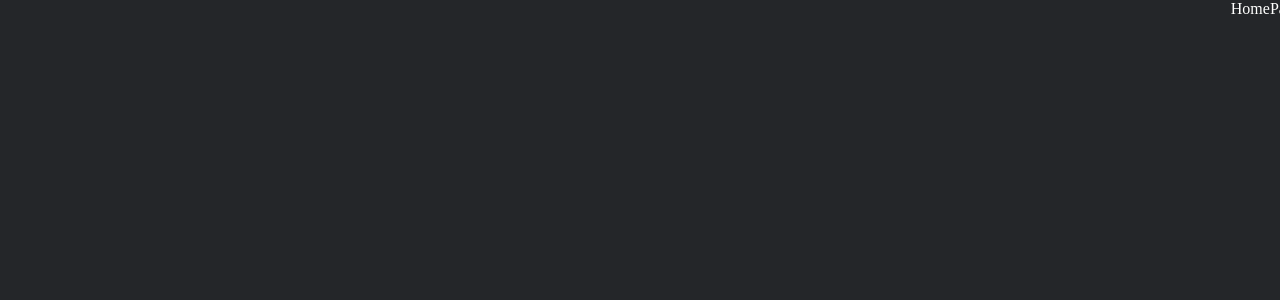
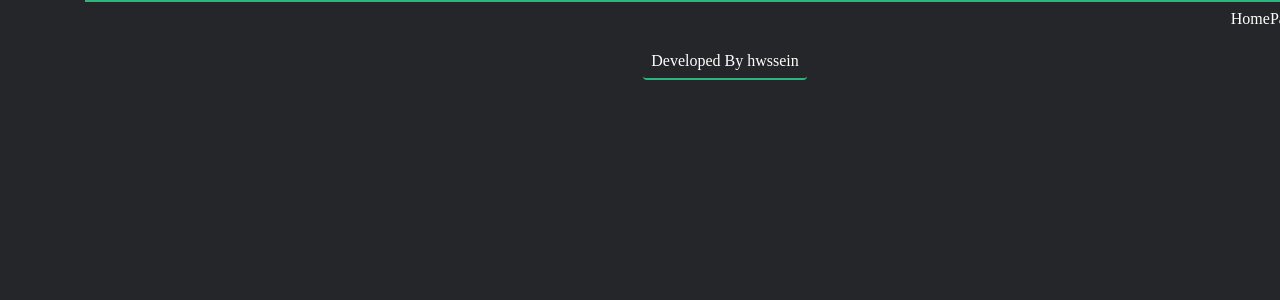
Before and after one commit to hwssein/Nextjs-todo-app, a Next.js app: page / in a window 1280 px wide. Shown: the top 300 px of the page. Built offline with nearby package versions, Linux system fonts and the light colour scheme; a web font is replaced by a local one.

Commit message:
V.01 add layout and header , main, asid, footer

```diff
--- a/src/components/layout/Layout.jsx
+++ b/src/components/layout/Layout.jsx
@@ -1,15 +1,61 @@
-import React from "react";
+import Link from "next/link";
+
+import { Box, Container, Typography } from "@mui/material";
 
 function Layout({ children }) {
   return (
     <>
-      <header></header>
+      <header>
+        <Box
+          component="div"
+          sx={{
+            width: "100%",
+            height: "2px",
+            backgroundColor: "var(--tertiary)",
+            marginBottom: "8px",
+          }}
+        ></Box>
+      </header>
 
       <main>{children}</main>
 
-      <aside></aside>
+      <aside>
+        <Container maxWidth="lg"></Container>
+      </aside>
 
-      <footer></footer>
+      <footer>
+        <Container
+          maxWidth="lg"
+          sx={{
+            width: "100%",
+            display: "flex",
+            flexFlow: "column nowrap",
+            alignItems: "center",
+            justifyContent: "flex-start",
+            marginBottom: "48px",
+          }}
+        >
+          <Link href="https://github.com/hwssein" target="_blank">
+            <Box
+              component="div"
+              sx={{
+                borderBottom: "2px solid var(--tertiary)",
+                borderRadius: "4px",
+              }}
+            >
+              <Typography
+                component="p"
+                variant="p"
+                textAlign="center"
+                p={1}
+                mt={2}
+              >
+                Developed By hwssein
+              </Typography>
+            </Box>
+          </Link>
+        </Container>
+      </footer>
     </>
   );
 }
--- a/src/pages/_app.js
+++ b/src/pages/_app.js
@@ -8,7 +8,7 @@ import { Container, ThemeProvider } from "@mui/material";
 export default function App({ Component, pageProps }) {
   return (
     <>
-      <SessionProvider session={pageProps.session}>
+      {/* <SessionProvider session={pageProps.session}> */}
       <ThemeProvider theme={theme}>
         <Layout>
           <Container maxWidth="lg">
@@ -16,7 +16,7 @@ export default function App({ Component, pageProps }) {
           </Container>
         </Layout>
       </ThemeProvider>
-      </SessionProvider>
+      {/* </SessionProvider> */}
     </>
   );
 }
```
Lines whose indentation alone changed are shown as unchanged.
